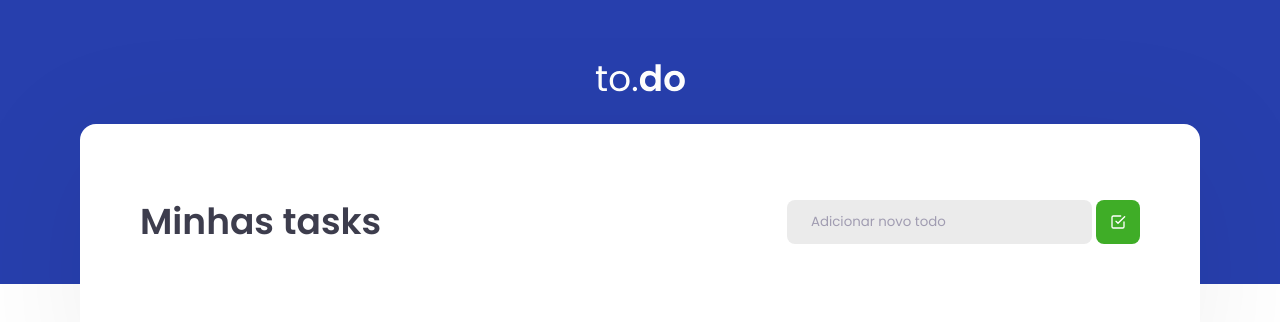
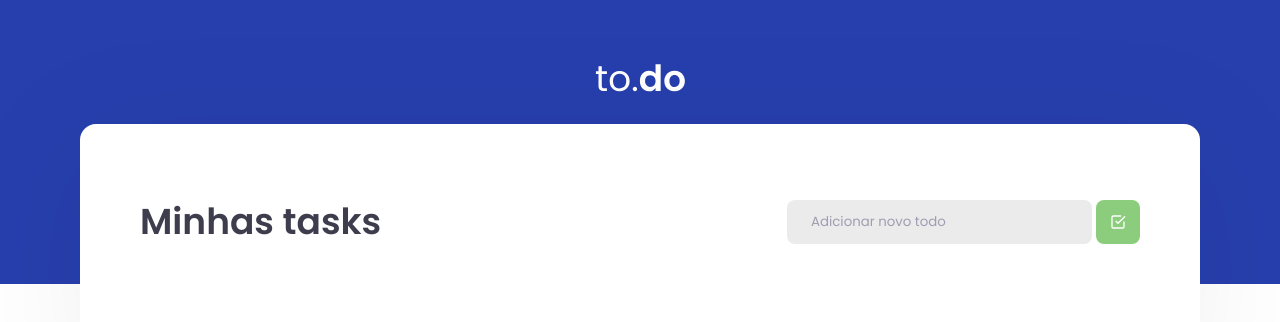
Before and after one commit to rocketseat-education/ignite-template-reactjs-conceitos-do-react, a React app: page / in a window 1280 px wide. Shown: the top 322 px of the page. Built offline with nearby package versions, Linux system fonts and the light colour scheme.

Commit message:
Updated TaskList

```diff
--- a/src/components/TaskList.tsx
+++ b/src/components/TaskList.tsx
@@ -16,14 +16,32 @@ export function TaskList() {
 
   function handleCreateNewTask() {
     // Crie uma nova task com um id random, não permita criar caso o título seja vazio.
+    setTasks([...tasks,{
+      id: Math.floor(Math.random()*100) +1,
+      title: newTaskTitle,
+      isComplete: false
+    }])
+
+    setNewTaskTitle('');
   }
 
   function handleToggleTaskCompletion(id: number) {
     // Altere entre `true` ou `false` o campo `isComplete` de uma task com dado ID
+    const newTaskArray = tasks.map(task => {
+      if(task.id === id){
+        task.isComplete = !task.isComplete
+      }
+      return task;
+    });
+    setTasks(newTaskArray);
   }
 
   function handleRemoveTask(id: number) {
     // Remova uma task da listagem pelo ID
+    const newTaskArray = tasks.filter(task => task.id !== id)
+
+    setTasks(newTaskArray)
+
   }
 
   return (
@@ -38,7 +56,16 @@ export function TaskList() {
             onChange={(e) => setNewTaskTitle(e.target.value)}
             value={newTaskTitle}
           />
-          <button type="submit" data-testid="add-task-button" onClick={handleCreateNewTask}>
+            {/*
+              *  Impredindo que o usuário possa enviar uma string vazia
+              *  e também uma string contendo somente espaços em braco.
+            */}
+          <button
+            type="submit"
+            data-testid="add-task-button"
+            disabled={!newTaskTitle.trim() || newTaskTitle.length === 0}
+            onClick={handleCreateNewTask}
+          >
             <FiCheckSquare size={16} color="#fff"/>
           </button>
         </div>
--- a/src/styles/tasklist.scss
+++ b/src/styles/tasklist.scss
@@ -56,7 +56,15 @@ section.task-list {
 
         &:hover {
           filter: brightness(0.95);
+
         }
+
+        &:disabled {
+          opacity: 0.6;
+          filter: none;
+          cursor: not-allowed;
+        }
+
       }
     }
   }
```
Also changed, not shown: 1 other file (tests, documents, lock files or other folders).
